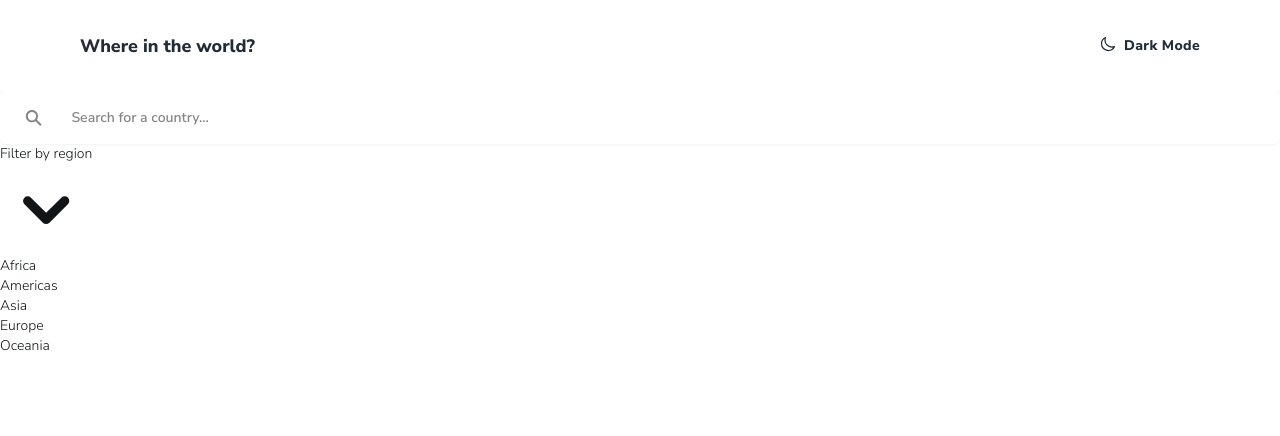
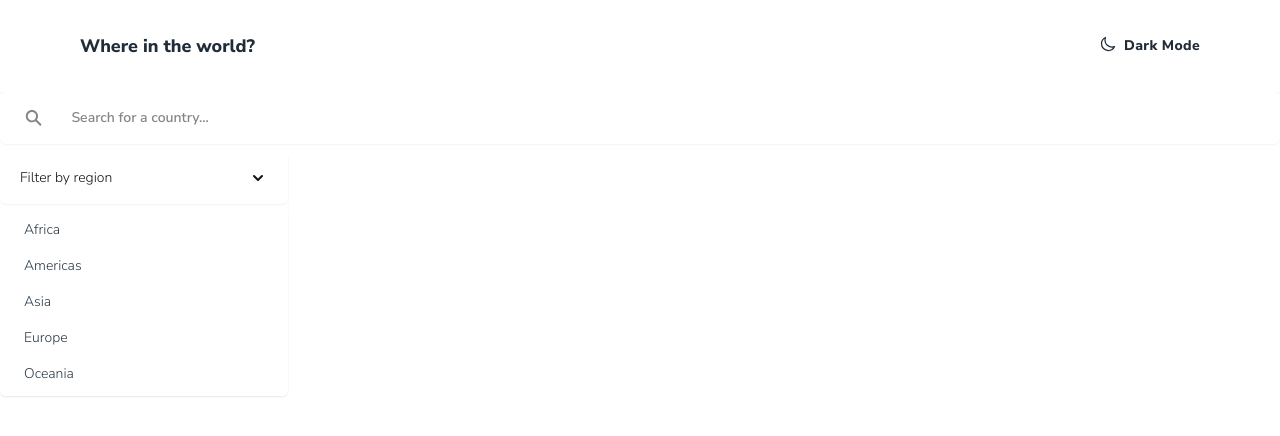
Before and after one commit to hns-dev/rest-countries-api, a React (Create React App) app: page / in a window 1280 px wide. Both pictures are taken after a click on the button "Filter by region". Shown: the top 436 px of the page. Built offline with nearby package versions, Linux system fonts and the light colour scheme.

Commit message:
Style filter component

```diff
--- a/src/components/Filter.js
+++ b/src/components/Filter.js
@@ -8,13 +8,16 @@ const Filter = () => {
 
   return (
     <Listbox as="div" value={selectedRegion} onChange={setSelectedRegion}>
-      <div>
-        <Listbox.Button>
-          <span>{selectedRegion ? selectedRegion : "Filter by region"}</span>
-          <span>
+      <div className="my-2 w-full sm:w-60 lg:w-72 bg-transparent rounded-md shadow-sm font-medium">
+        <Listbox.Button className="w-full flex justify-between items-center shadow-sm text-left bg-white dark:bg-blue-light rounded-md px-5 py-4 focus:outline-none focus:ring-1 focus:ring-gray-dark dark:focus:ring-white">
+          <span className="font-medium truncate">
+            {selectedRegion ? selectedRegion : "Filter by region"}
+          </span>
+          <span className="pointer-events-none">
             <svg
               xmlns="http://www.w3.org/2000/svg"
               viewBox="0 0 20 20"
+              className="h-5 w-5"
               fill="currentColor"
               aria-hidden="true"
             >
@@ -26,10 +29,28 @@ const Filter = () => {
             </svg>
           </span>
         </Listbox.Button>
-        <Listbox.Options>
+        <Listbox.Options className="bg-white dark:bg-blue-light shadow-sm rounded-md mt-1 p-1 focus:outline-none ">
           {regions.map((region, index) => (
-            <Listbox.Option key={index} value={region}>
-              {({ selected }) => <span>{region}</span>}
+            <Listbox.Option
+              key={index}
+              value={region}
+              className={({ active }) =>
+                `${
+                  active ? "bg-gray-light dark:bg-blue-dark font-semibold" : ""
+                } cursor-default select-none rounded-md px-5 py-2`
+              }
+            >
+              {({ selected }) => (
+                <span
+                  className={`${
+                    selected
+                      ? "font-semibold"
+                      : "text-blue-light dark:text-gray-light"
+                  } truncate`}
+                >
+                  {region}
+                </span>
+              )}
             </Listbox.Option>
           ))}
         </Listbox.Options>
```
